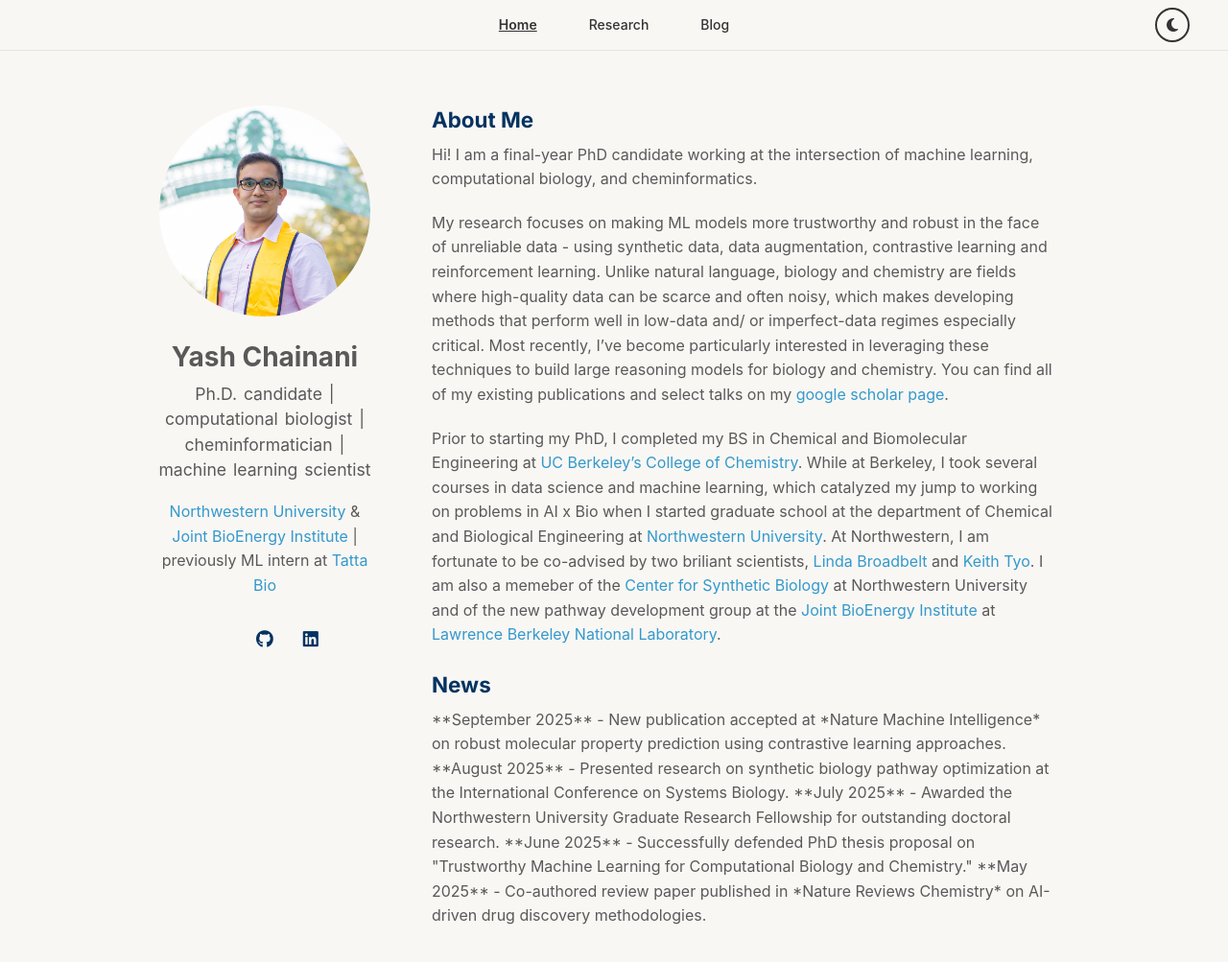
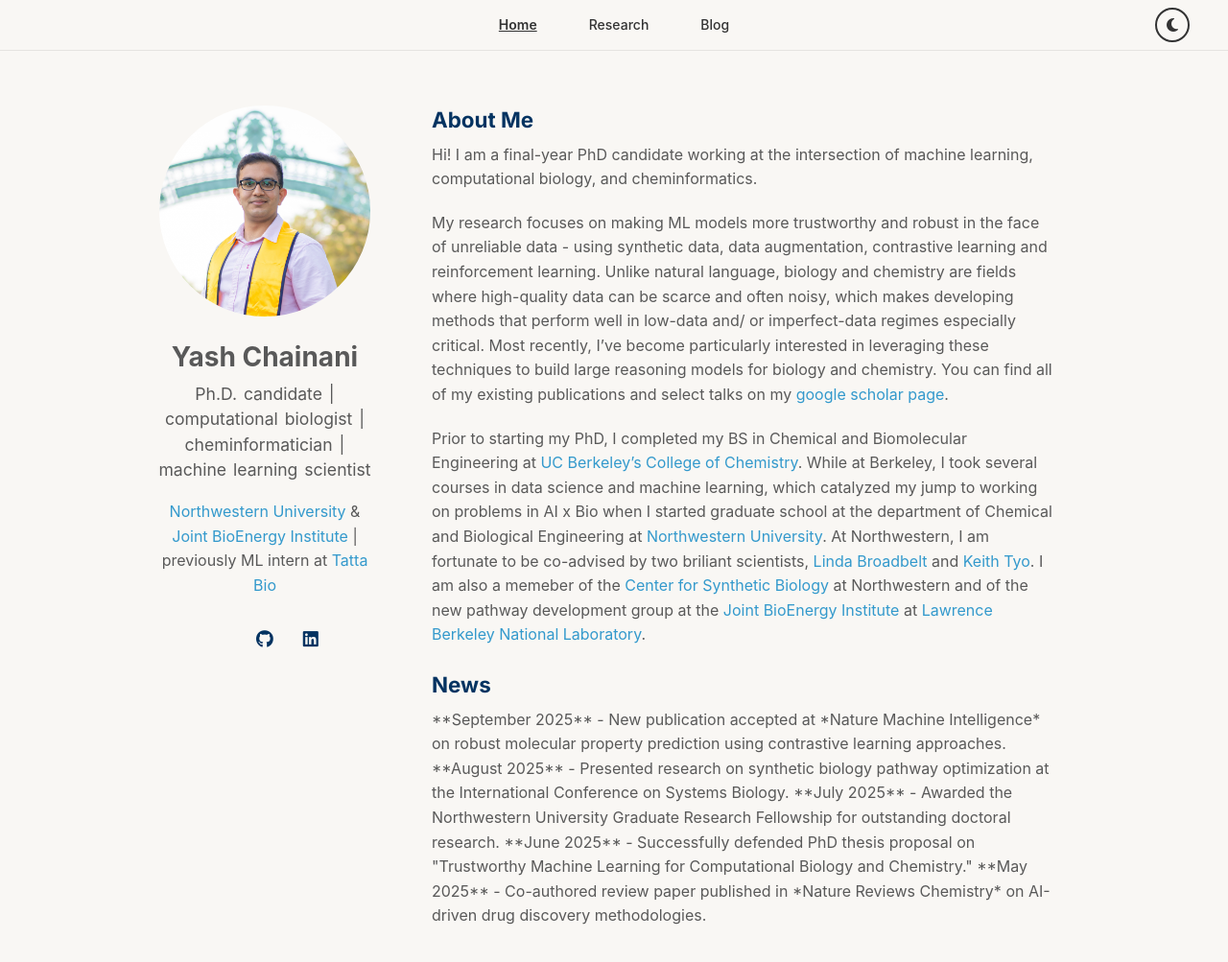
Before and after one commit to yashchainani21/yashchainani21.github.io, a Jekyll site: the page built from index.md, in a window 1280 px wide and 1014 px high. Shown: the top 1003 px of the window at 96% size. Built offline with Jekyll 4.4.1, drawn with Linux system fonts in a browser that asks for light colours; a style sheet for code colours, icons or effects is not loaded; our own code applies the rules of GitHub Pages for plain Markdown files.

Commit message:
update content and fix formatting
🤖 Generated with [Claude Code](https://claude.ai/code)

Co-Authored-By: Claude <noreply@anthropic.com>

```diff
--- a/html_source_file/index.html
+++ b/html_source_file/index.html
@@ -89,7 +89,7 @@
 
       <h2 id="about-me">About Me</h2>
 
-<p>I am a Ph.D. candidate studying computational biology and cheminformatics at the department of chemical engineering at Northwestern University. I am also a part of the new pathway development group at the Joint BioEnergy Institute (JBEI) within Lawrence Berkeley National Laboratory (LBNL). My thesis focuses on the development of retrobiosynthesis software & machine learning models to help synthetic biologists discover novel metabolic pathways to key small-molecules for biomanufacturing.</p>
+<p>Hi! I am a final-year PhD candidate working at the intersection of machine learning, computational biology, and cheminformatics. My research focuses on making ML models more trustworthy and robust in the face of unreliable data - using synthetic data, data augmentation, contrastive learning and reinforcement learning. Unlike natural language, biology and chemistry are fields where high-quality data can be scarce and often noisy, which makes developing methods that perform well in low-data and/ or imperfect-data regimes especially critical. Most recently, I’ve become particularly interested in leveraging these techniques to build large reasoning models for biology and chemistry.</p>
 
 <p>Prior to starting my PhD, I completed my undergraduate degree in chemical engineering at UC Berkeley. While at Berkeley, I took on additional courses in data science and machine learning, which eventually catalyzed my jump to computational biology in graduate school.</p>
 
--- a/index.md
+++ b/index.md
@@ -8,7 +8,7 @@ Hi! I am a final-year PhD candidate working at the intersection of machine learn
 
 My research focuses on making ML models more trustworthy and robust in the face of unreliable data - using synthetic data, data augmentation, contrastive learning and reinforcement learning. Unlike natural language, biology and chemistry are fields where high-quality data can be scarce and often noisy, which makes developing methods that perform well in low-data and/ or imperfect-data regimes especially critical. Most recently, I’ve become particularly interested in leveraging these techniques to build large reasoning models for biology and chemistry. You can find all of my existing publications and select talks on my [google scholar page](https://scholar.google.com/citations?user=dyNc88kAAAAJ&hl=en&oi=ao).
 
-Prior to starting my PhD, I completed my BS in Chemical and Biomolecular Engineering at [UC Berkeley's College of Chemistry](https://chemistry.berkeley.edu). While at Berkeley, I took several courses in data science and machine learning, which catalyzed my jump to working on problems in AI x Bio when I started graduate school at the department of Chemical and Biological Engineering at [Northwestern University](https://www.mccormick.northwestern.edu/chemical-biological/). At Northwestern, I am fortunate to be co-advised by two briliant scientists, [Linda Broadbelt](https://www.mccormick.northwestern.edu/research-faculty/directory/profiles/broadbelt-linda.html) and [Keith Tyo](https://www.mccormick.northwestern.edu/research-faculty/directory/profiles/tyo-keith.html). I am also a memeber of the [Center for Synthetic Biology](https://syntheticbiology.northwestern.edu) at Northwestern University and of the new pathway development group at the [Joint BioEnergy Institute](jbei.org) at [Lawrence Berkeley National Laboratory](https://www.lbl.gov).
+Prior to starting my PhD, I completed my BS in Chemical and Biomolecular Engineering at [UC Berkeley's College of Chemistry](https://chemistry.berkeley.edu). While at Berkeley, I took several courses in data science and machine learning, which catalyzed my jump to working on problems in AI x Bio when I started graduate school at the department of Chemical and Biological Engineering at [Northwestern University](https://www.mccormick.northwestern.edu/chemical-biological/). At Northwestern, I am fortunate to be co-advised by two briliant scientists, [Linda Broadbelt](https://www.mccormick.northwestern.edu/research-faculty/directory/profiles/broadbelt-linda.html) and [Keith Tyo](https://www.mccormick.northwestern.edu/research-faculty/directory/profiles/tyo-keith.html). I am also a memeber of the [Center for Synthetic Biology](https://syntheticbiology.northwestern.edu) at Northwestern and of the new pathway development group at the [Joint BioEnergy Institute](jbei.org) at [Lawrence Berkeley National Laboratory](https://www.lbl.gov).
 
 ## News
 
```
